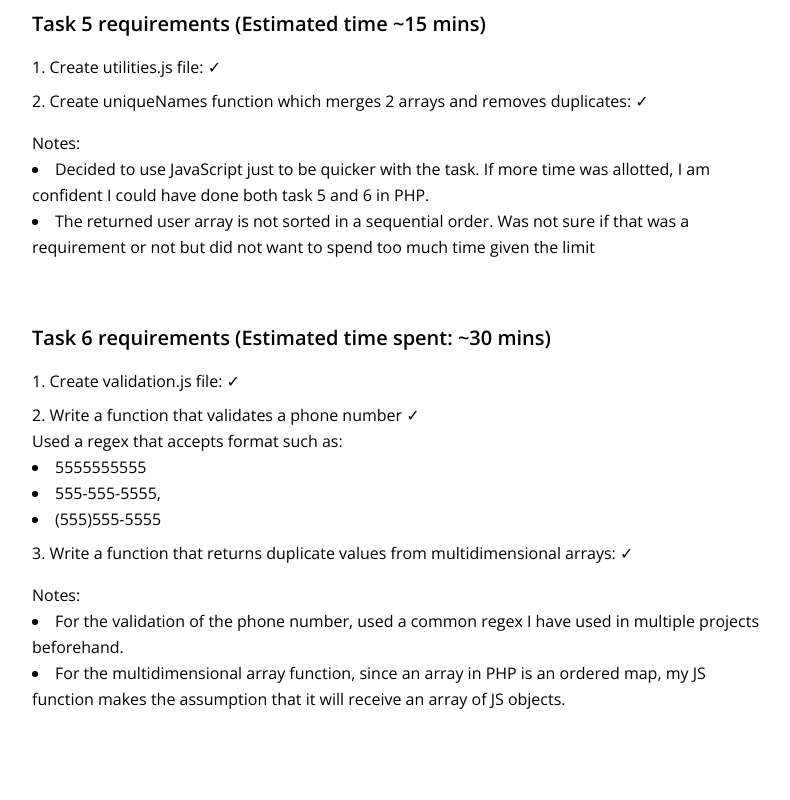
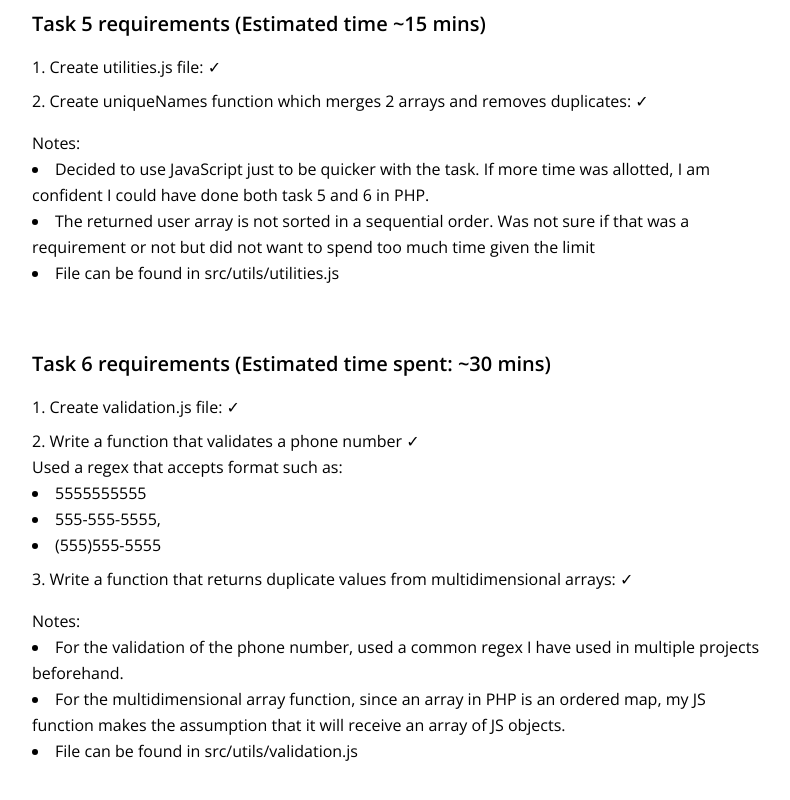
Before and after one commit to mcrisostomo9/okta, a Gatsby site: page / in a window 1280 px wide. Shown: the part 1394-2194 px from the top of the page, without its empty margins (240-1030 px from the left). Built offline with nearby package versions, Linux system fonts and the light colour scheme; Gatsby itself is replaced by a stand-in of ours.

Commit message:
added note where to find utilities and validation files

```diff
--- a/src/pages/index.js
+++ b/src/pages/index.js
@@ -158,6 +158,7 @@ const IndexPage = () => {
               not sure if that was a requirement or not but did not want to
               spend too much time given the limit
             </li>
+            <li>File can be found in src/utils/utilities.js</li>
           </ul>
         </div>
       </div>
@@ -193,6 +194,7 @@ const IndexPage = () => {
               an ordered map, my JS function makes the assumption that it will
               receive an array of JS objects.
             </li>
+            <li>File can be found in src/utils/validation.js</li>
           </ul>
         </div>
       </div>
```
